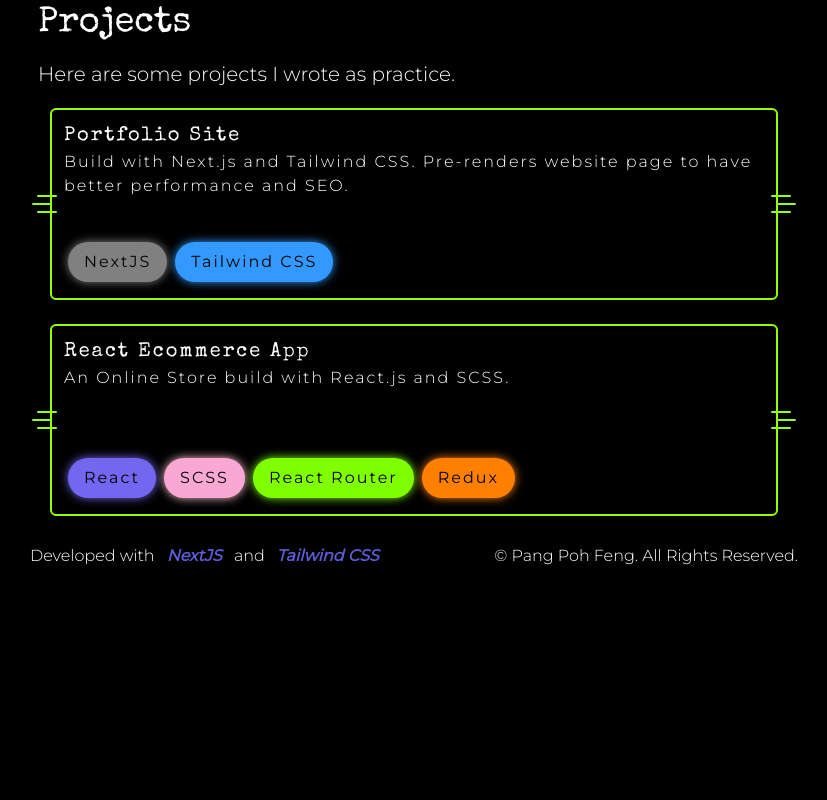
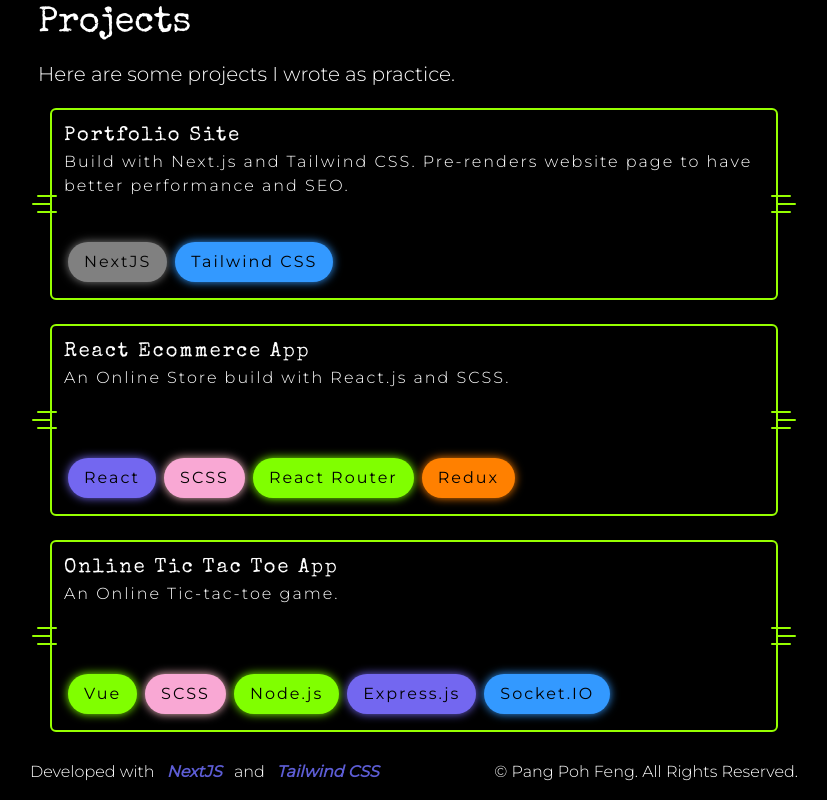
Before and after one commit to pohfeng/portfolio-site, a Next.js app: page / in a window 1280 px wide. Shown: the part 1688-2488 px from the top of the page, without its empty margins (226-1053 px from the left). Before the commit the page ends 2272 px from the top, so only its background shows below. Built offline with nearby package versions, Linux system fonts and the light colour scheme.

Commit message:
add tic-tac-toe project card

```diff
--- a/components/Projects/Projects.js
+++ b/components/Projects/Projects.js
@@ -17,6 +17,23 @@
       colorClass: 'shadow-[0_0_10px_#80FF00] bg-[#80FF00]',
     },
     { text: 'Redux', colorClass: 'shadow-[0_0_10px_#FF8000] bg-[#FF8000]' },
+  ];
+
+  const ticTacToeAppTech = [
+    { text: 'Vue', colorClass: 'shadow-[0_0_10px_#80FF00] bg-[#80FF00]' },
+    { text: 'SCSS', colorClass: 'shadow-[0_0_10px_pink] bg-pink-300' },
+    {
+      text: 'Node.js',
+      colorClass: 'shadow-[0_0_10px_#80FF00] bg-[#80FF00]',
+    },
+    {
+      text: 'Express.js',
+      colorClass: 'shadow-[0_0_10px_#7367f0] bg-[#7367f0]',
+    },
+    {
+      text: 'Socket.IO',
+      colorClass: 'shadow-[0_0_10px_#3399FF] bg-[#3399FF]',
+    },
   ];
 
   // const libraryApp = [
@@ -54,6 +71,13 @@
         demoLink="https://react-ecommerce-app-dd10f.web.app/"
         gitHubLink="https://github.com/pohfeng/react-ecommerce-app"
       />
+      <Card
+        appName="Online Tic Tac Toe App"
+        description="An Online Tic-tac-toe game."
+        techStack={ticTacToeAppTech}
+        demoLink="https://tic-tac-toe-client-five.vercel.app/#/"
+        gitHubLink="https://github.com/pohfeng/tic-tac-toe-client"
+      />
       {/* <Card appName="Library App" techStack={libraryApp} />
       <Card
         appName="Marvel Comic Info App"
```
